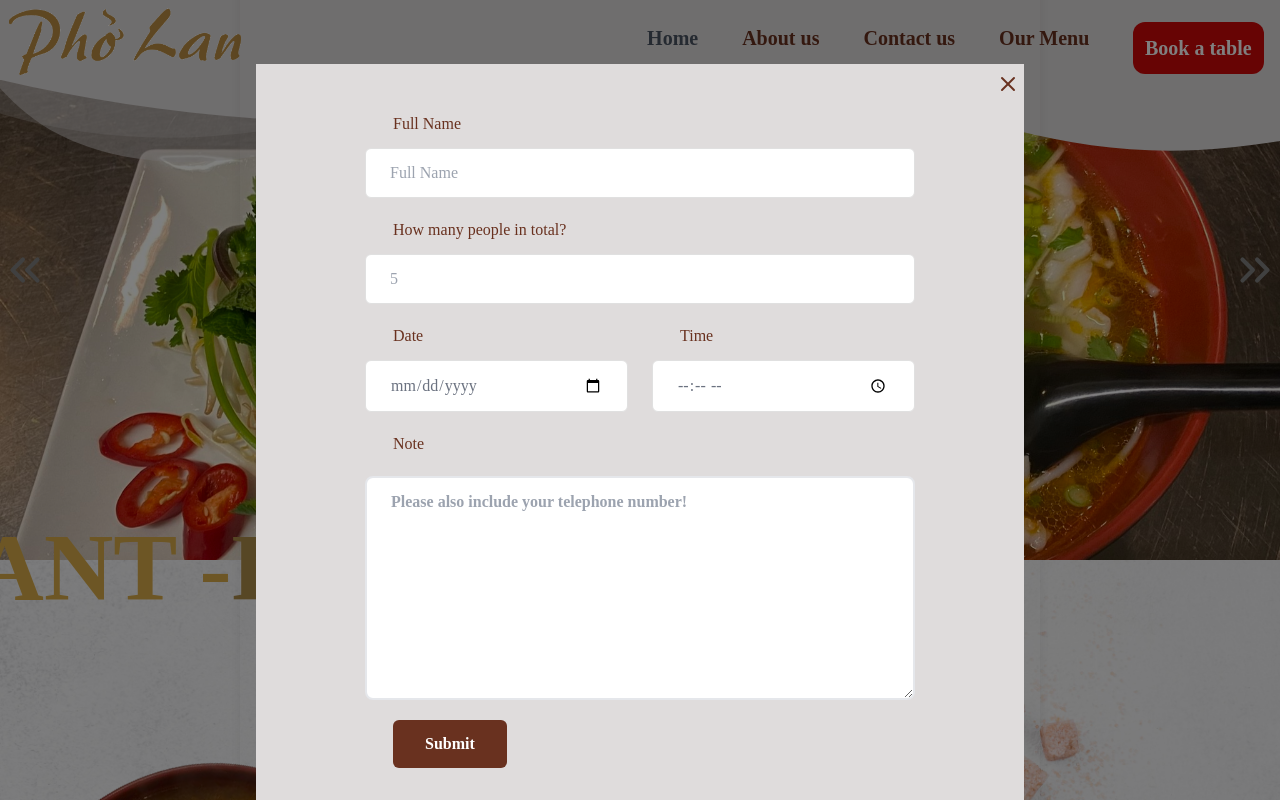
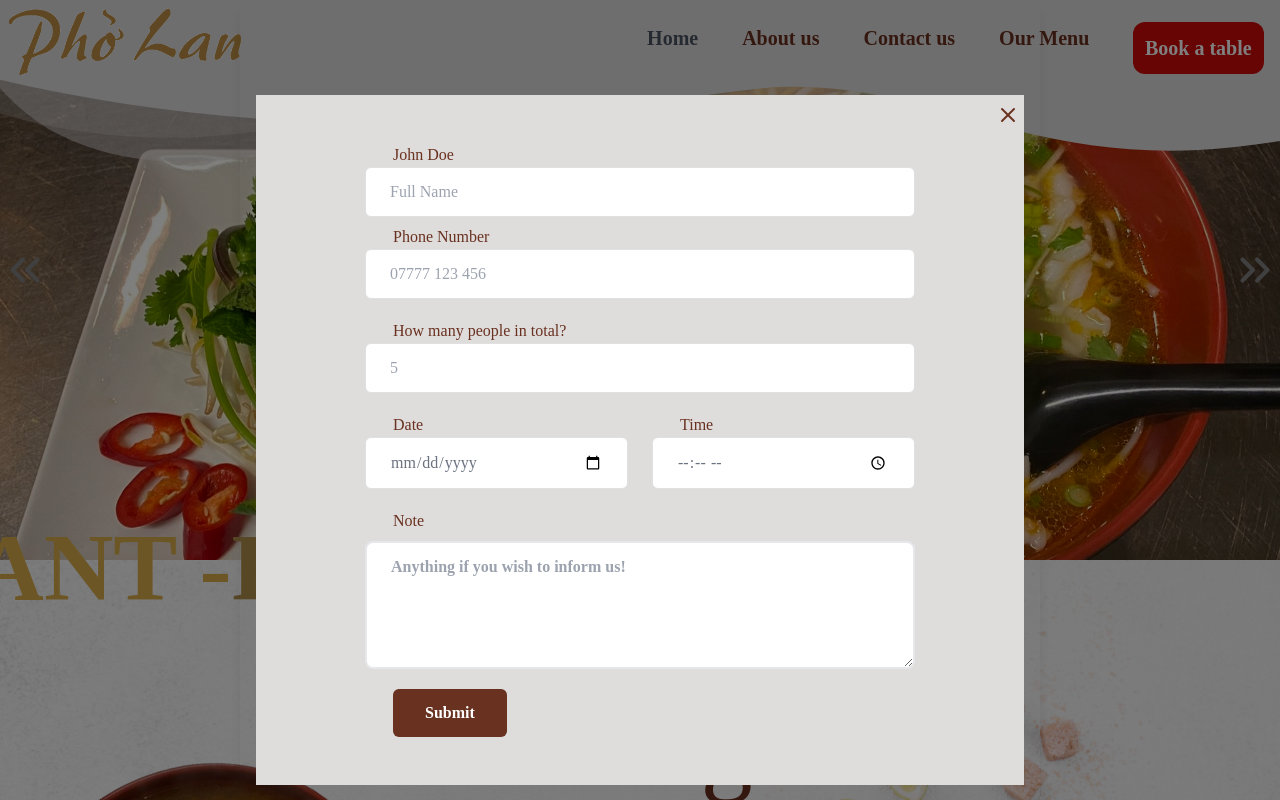
Before and after one commit to Angelica2310/restaurant-web, a Next.js app: page / in a window 1280 px wide. Both pictures are taken after a click on the button "Book a table". Shown: the top 800 px of the page. Built offline with nearby package versions, Linux system fonts and the light colour scheme; a web font is replaced by a local one.

Commit message:
updated reviews

```diff
--- a/src/components/BookingForm.tsx
+++ b/src/components/BookingForm.tsx
@@ -54,14 +54,12 @@ export default function BookingForm({ setFormOpen }) {
           ref={form}
           onSubmit={sendEmail}
         >
-          {/* <div className="-mx-3 flex flex-wrap"> */}
-          {/* <div className="w-full px-3 sm:w-1/2"> */}
-          <div className="mb-5">
+          <div className="mb-2">
             <label
               htmlFor="fName"
-              className="mb-3 block text-base font-medium text-[--darktext]"
+              className="block text-base font-medium text-[--darktext]"
             >
-              Full Name
+              John Doe
             </label>
             <input
               type="text"
@@ -72,12 +70,28 @@ export default function BookingForm({ setFormOpen }) {
               className="w-full appearance-none rounded-md border border-[#e0e0e0] bg-white py-3 px-6 text-base font-medium text-[#6B7280] outline-none focus:border-[--darktext] focus:shadow-md"
             />
           </div>
-          {/* </div> */}
-          {/* </div> */}
+
+          <div className="mb-5">
+            <label
+              htmlFor="tel"
+              className="block text-base font-medium text-[--darktext]"
+            >
+              Phone Number{" "}
+            </label>
+            <input
+              type="number"
+              name="tel"
+              id="tel"
+              required
+              placeholder="07777 123 456"
+              className="w-full appearance-none rounded-md border border-[#e0e0e0] bg-white py-3 px-6 text-base font-medium text-[#6B7280] outline-none focus:border-[--darktext] focus:shadow-md"
+            />
+          </div>
+
           <div className="mb-5">
             <label
               htmlFor="guest"
-              className="mb-3 block text-base font-medium text-[--darktext]"
+              className="block text-base font-medium text-[--darktext]"
             >
               How many people in total?
             </label>
@@ -97,7 +111,7 @@ export default function BookingForm({ setFormOpen }) {
               <div className="mb-5">
                 <label
                   htmlFor="date"
-                  className="mb-3 block text-base font-medium text-[--darktext]"
+                  className="block text-base font-medium text-[--darktext]"
                 >
                   Date
                 </label>
@@ -115,7 +129,7 @@ export default function BookingForm({ setFormOpen }) {
               <div className="mb-5">
                 <label
                   htmlFor="time"
-                  className="mb-3 block text-base font-medium text-[--darktext]"
+                  className="block text-base font-medium text-[--darktext]"
                 >
                   Time
                 </label>
@@ -132,14 +146,14 @@ export default function BookingForm({ setFormOpen }) {
           </div>
 
           <div className="mb-5">
-            <label className="mb-3 block text-base font-medium text-[--darktext]">
+            <label className="block text-base font-medium text-[--darktext]">
               Note
             </label>
             <div className="flex items-center space-x-6">
               <textarea
                 name="note"
-                placeholder="Please also include your telephone number!"
-                className="block w-full h-32 px-6 py-3 mt-2 text-base text-gray-700 placeholder-gray-400 bg-white border-2 border-gray-200 rounded-lg md:h-56    focus:border-[--darktext] focus:outline-none"
+                placeholder="Anything if you wish to inform us!"
+                className="block w-full h-32 px-6 py-3 mt-2 text-base text-gray-700 placeholder-gray-400 bg-white border-2 border-gray-200 rounded-lg    focus:border-[--darktext] focus:outline-none"
               ></textarea>
             </div>
           </div>
--- a/src/libs/reviews.ts
+++ b/src/libs/reviews.ts
@@ -14,8 +14,8 @@ export const googleReviews = {
       text: "Pho Lan has become a real favourite this year. We've been trying to work our way round the menu! The spring rolls are quite extraordinary – so crispy and full of flavour, like none I've ever had before. We always get the salt and chilli tofu as well, which is so light and fluffy. Really like the vermicelli salad noodles dishes as well, which are so beautifully fresh tasting. Such a warm and friendly atmosphere, it's always a pleasure to visit!",
     },
     {
-      name: "Sushant A.",
-      text: "Absolutely fantastic place! Wish it was open while I lived in Hull. Very authentic and doesn’t hold back on flavours. The Banh Xeo was perfectly crispy and the chicken and prawn inside nice and soft and not overcooked. The pho bo is super fragrant and the bun hue is even better with nice kick of spice reminded me of bun hue I had on the street outside hotel in Ho Chi Minh City. The coffee is standout, I think the best hot Vietnamese coffee I’ve had in England.",
+      name: "Rebecca F.",
+      text: "😍😍 AS ALWAYS WHEN WE GO. AMAZING FOOD THE TASTES SMELLS ARE BY FAR MOUTH WATERING BEFORE EVEN TRYING 💯😍 HOMEMADE LEMONADE IS ALWAYS A HUGE HIT WITH US AS IT IS SO REFRESHING BUT I CAN NOT LEAVE WITHOUT A GLASS OF COFFEE SUCH A SWEET TASTE.. WE WILL BE BACK ❤️",
     },
   ],
 };
```
